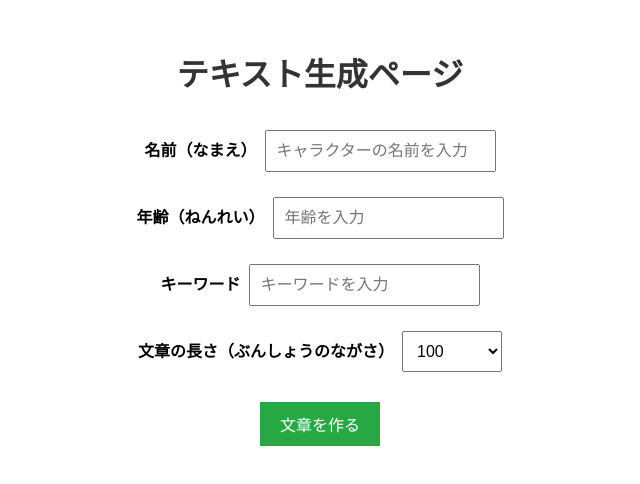
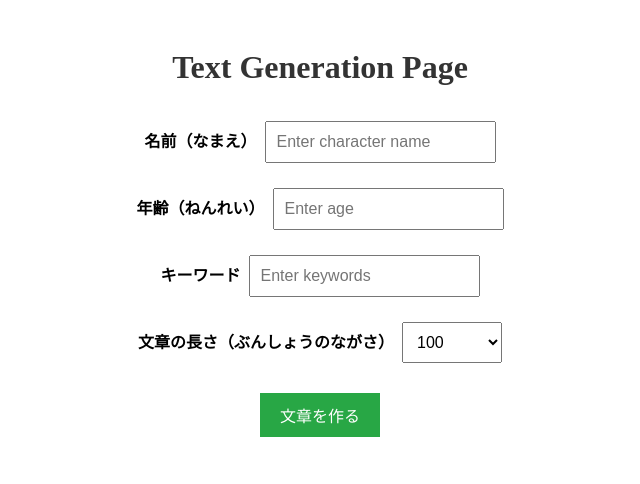
Before and after one commit to Gatoll/Team-JS, a React (Create React App) app in the folder client/: page /generate-text in a window 1280 px wide. Shown: the top 484 px of the page, without its empty margins (320-960 px from the left). Built offline with nearby package versions, Linux system fonts and the light colour scheme; the HTML template or start-up script is replaced by a standard one.

Commit message:
fix: text

```diff
--- a/client/src/pages/TextGenerationPage.js
+++ b/client/src/pages/TextGenerationPage.js
@@ -32,7 +32,7 @@ function TextGenerationPage() {
   };
   return (
     <div className="text-generation-container">
-      <h1>テキスト生成ページ</h1>
+      <h1>Text Generation Page</h1>
       <div className="input-group">
         <label htmlFor="character">名前（なまえ）</label>
         <input
@@ -40,7 +40,7 @@ function TextGenerationPage() {
           type="text"
           value={character}
           onChange={(e) => setCharacter(e.target.value)}
-          placeholder="キャラクターの名前を入力"
+          placeholder="Enter character name"
         />
       </div>
       <div className="input-group">
@@ -50,7 +50,7 @@ function TextGenerationPage() {
           type="text"
           value={age}
           onChange={(e) => setAge(e.target.value)}
-          placeholder="年齢を入力"
+          placeholder="Enter age"
         />
       </div>
       <div className="input-group">
@@ -60,7 +60,7 @@ function TextGenerationPage() {
           type="text"
           value={keywords}
           onChange={(e) => setKeywords(e.target.value)}
-          placeholder="キーワードを入力"
+          placeholder="Enter keywords"
         />
       </div>
       <div className="input-group">
@@ -84,7 +84,7 @@ function TextGenerationPage() {
 
       {generatedText && (
         <div className="generated-text">
-          <h2>生成された文章</h2>
+          <h2>文章</h2>
           <p>{generatedText}</p>
         </div>
       )}
```
